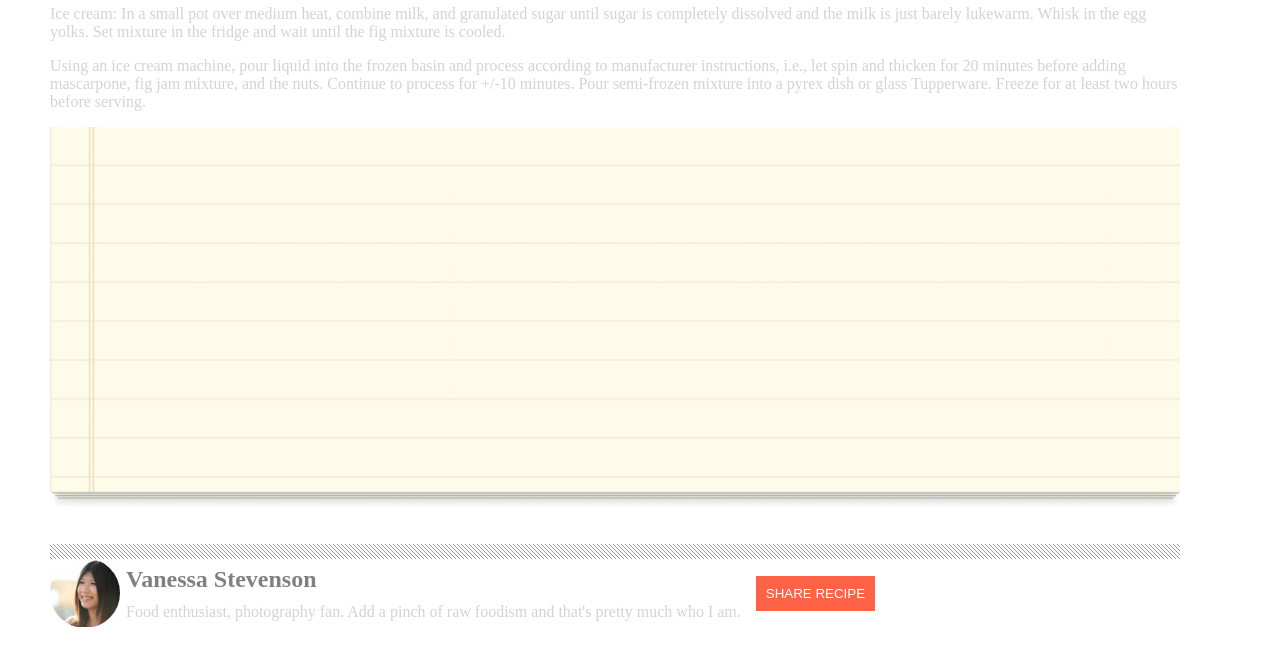
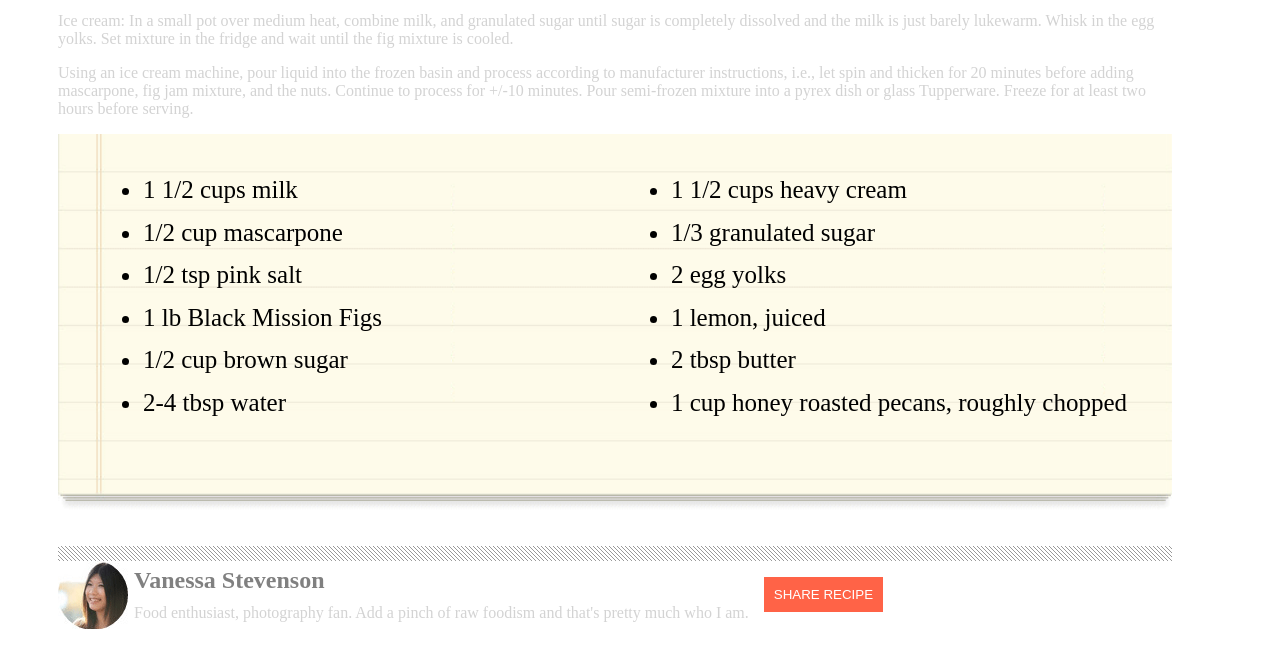
Before and after one commit to NoahDeltoroSmyth/Chocolate-pizza, a website: page index.html in a window 1280 px wide. Shown: the part 1160-1815 px from the top of the page. Drawn offline with Linux system fonts and the light colour scheme.

Commit message:
styled text over notepad img

```diff
--- a/index.html
+++ b/index.html
@@ -11,7 +11,7 @@
     <link href="https://fonts.googleapis.com/css2?family=Lobster&display=swap" rel="stylesheet">
     <link href="https://fonts.googleapis.com/css2?family=Titillium+Web:wght@300&display=swap" rel="stylesheet">
     <!-- Stylesheets -->
-    <link rel="stylesheet" href="./styles/reset.css">
+    <!-- <link rel="stylesheet" href="./styles/reset.css"> -->
     <link rel="stylesheet" href="./styles/style.css">
     <link rel="stylesheet" href="./styles/home.css">
     <title>Chocolate Pizza</title>
@@ -61,7 +61,28 @@
         i.e., let spin and thicken for 20 minutes before adding mascarpone, fig jam mixture, and the nuts. Continue to
         process for +/-10 minutes. Pour semi-frozen mixture into a pyrex dish or glass Tupperware. Freeze for at least two
         hours before serving.</p>
-    <img id="notepad-img" src="./assets/list-bg.png" alt="notepad image">
+    <div id="container">
+        <img id="notepad-img" src="./assets/list-bg.png" alt="notepad image">
+        <ul id="left">
+            <li>1 1/2 cups milk</li>
+            <li>1/2 cup mascarpone</li>
+            <li>1/2 tsp pink salt</li>
+            <li>1 lb Black Mission Figs</li>
+            <li>1/2 cup brown sugar</li>
+            <li>2-4 tbsp water</li>
+        </ul>
+
+        <ul id="right">
+            <li>1 1/2 cups heavy cream</li>
+            <li>1/3 granulated sugar</li>
+            <li>2 egg yolks</li>
+            <li>1 lemon, juiced</li>
+            <li>2 tbsp butter</li>
+            <li>1 cup honey roasted pecans, roughly chopped</li>
+        </ul>
+
+    </div>
+
 </section>
 
 <div class="big-break"></div>
--- a/styles/style.css
+++ b/styles/style.css
@@ -89,11 +89,35 @@
 
 #pizza-img {
     width: 100%;
+    margin-top: 10px;
 }
 
 #main-content {
     color: lightgray;
     margin-bottom: 30px;
+}
+
+#container {
+    position: relative;
+}
+
+#left {
+    position: absolute;
+    left: 45px;
+    top: 10px;
+    color: black;
+    font-size: 25px;
+    line-height: 1.7em;
+
+}
+
+#right {
+    position: absolute;
+    right: 45px;
+    top: 10px;
+    color: black;
+    font-size: 25px;
+    line-height: 1.7em;
 }
 
 #notepad-img {
```
